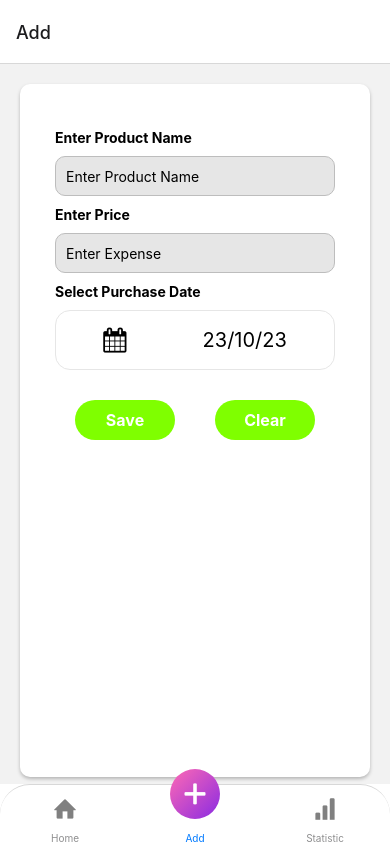
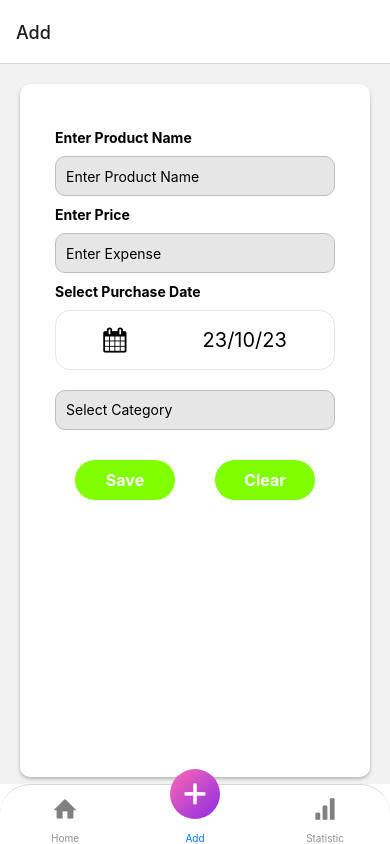
Before and after one commit to SidNem/Aarti-Sangraha, a React Native app: screen /Add in a window 390 px wide. Built offline with nearby package versions, Linux system fonts and the light colour scheme.

Commit message:
done icon

```diff
--- a/screens/Add_Expense.js
+++ b/screens/Add_Expense.js
@@ -7,20 +7,24 @@ import {
   TouchableWithoutFeedback,
   TextInput,
   TouchableOpacity,
+  FlatList,
 } from "react-native";
 import { LinearGradient } from "expo-linear-gradient";
 
-import AsyncStorage from '@react-native-async-storage/async-storage';
+import AsyncStorage from "@react-native-async-storage/async-storage";
 
-import { useNavigation } from '@react-navigation/native';
+import { useNavigation } from "@react-navigation/native";
 
 import { FontAwesome5 } from "react-native-vector-icons";
 import { FontAwesome } from "@expo/vector-icons";
 import DateTimePicker from "@react-native-community/datetimepicker";
 
+import { MaterialCommunityIcons } from "@expo/vector-icons";
+import { MaterialIcons } from "@expo/vector-icons";
+
+import { Ionicons } from "@expo/vector-icons";
 
 const Add_Expense = () => {
-
   const navigation = useNavigation();
   const [expense, setExpense] = useState("");
   const [productName, setProductName] = useState("");
@@ -32,6 +36,67 @@ const Add_Expense = () => {
 
   const [productNameError, setProductNameError] = useState("");
   const [expenseError, setExpenseError] = useState("");
+
+  const [selectedCategory, setSelectedCategory] = useState("");
+
+  const [isModalVisible, setIsModalVisible] = useState(false);
+
+  const [textSelectCategory,setTextSelectCategory] = useState("Select Category");
+
+  const categories = [
+    {
+      name: "Food & Dining",
+      icon: <Ionicons name="fast-food" size={24} color="black" />,
+    },
+    {
+      name: "Groceries",
+      icon: <FontAwesome5 name="shopping-cart" size={24} color="black" />,
+    },
+    {
+      name: "Transportation",
+      icon: (
+        <MaterialIcons name="emoji-transportation" size={24} color="black" />
+      ),
+    },
+    {
+      name: "Housing",
+      icon: <FontAwesome5 name="house-damage" size={24} color="black" />,
+    },
+    {
+      name: "Health & Medical",
+      icon: (
+        <MaterialCommunityIcons
+          name="hospital-box-outline"
+          size={24}
+          color="black"
+        />
+      ),
+    },
+    {
+      name: "Clothing & Accessories",
+      icon: <FontAwesome5 name="tshirt" size={24} color="black" />,
+    },
+    {
+      name: "Education",
+      icon: (
+        <MaterialCommunityIcons name="book-education" size={24} color="black" />
+      ),
+    },
+    {
+      name: "Gifts & Donations",
+      icon: <FontAwesome5 name="gift" size={24} color="black" />,
+    },
+    {
+      name: "Travel",
+      icon: <MaterialIcons name="explore" size={24} color="black" />,
+    },
+    {
+      name: "Miscellaneous",
+      icon: (
+        <MaterialIcons name="miscellaneous-services" size={24} color="black" />
+      ),
+    },
+  ];
 
   const showStartDatePicker = () => {
     setShowPurchaseDate(true);
@@ -51,7 +116,8 @@ const Add_Expense = () => {
   };
   const saveExpense = async () => {
     // Check if expense is greater than balance
-    const existingBalance = parseFloat(await AsyncStorage.getItem('balance')) || 0;
+    const existingBalance =
+      parseFloat(await AsyncStorage.getItem("balance")) || 0;
     const expenseAmount = parseFloat(expense);
     if (expenseAmount > existingBalance) {
       alert("Expense cannot exceed available balance");
@@ -83,7 +149,7 @@ const Add_Expense = () => {
     // Saving the expense object
     try {
       // Get existing expenses from AsyncStorage
-      const existingExpenses = await AsyncStorage.getItem('expenses');
+      const existingExpenses = await AsyncStorage.getItem("expenses");
       let expensesArray = [];
       if (existingExpenses !== null) {
         // Parse existing expenses if they exist
@@ -92,16 +158,16 @@ const Add_Expense = () => {
       // Add the new expense to the array
       expensesArray.unshift(newExpense);
       // Store the updated array back to AsyncStorage
-      await AsyncStorage.setItem('expenses', JSON.stringify(expensesArray));
+      await AsyncStorage.setItem("expenses", JSON.stringify(expensesArray));
       // Update the state with the new expenses
       setSavedExpenses(expensesArray);
 
       // Update balance
       const updatedBalance = existingBalance - expenseAmount;
       console.log(updatedBalance);
-      await AsyncStorage.setItem('balance', updatedBalance.toString());
+      await AsyncStorage.setItem("balance", updatedBalance.toString());
     } catch (error) {
-      console.error('Error saving expense:', error);
+      console.error("Error saving expense:", error);
     }
 
     // Clearing fields
@@ -109,9 +175,27 @@ const Add_Expense = () => {
     setExpense("");
     setPurchaseDate(new Date());
 
-    navigation.navigate('Home');
+    navigation.navigate("Home");
   };
 
+  const renderItem = ({ item }) => (
+    <View style={styles.cardContainer}>
+      <View style={styles.cardFlat}>
+        <TouchableOpacity
+          style={styles.categoryItem}
+          onPress={() => {
+            setSelectedCategory(item.icon);
+            setTextSelectCategory(item.name);
+            console.log(item.name);
+            setIsModalVisible(false);
+          }}
+        >
+          <Text style={styles.categoryName}>{item.name}</Text>
+          {item.icon}
+        </TouchableOpacity>
+      </View>
+    </View>
+  );
 
   return (
     <View style={styles.card}>
@@ -137,6 +221,24 @@ const Add_Expense = () => {
         <TouchableOpacity style={styles.calender} onPress={showStartDatePicker}>
           <FontAwesome name="calendar" size={25} color="black" />
           <Text style={styles.buttonText}>{formatDate(PurchaseDate)}</Text>
+        </TouchableOpacity>
+
+        <TouchableOpacity
+          onPress={() => {
+            setIsModalVisible(true);
+            setTextSelectCategory(`${selectedCategory}`);
+          }}
+          style={{
+            height: 40,
+            borderWidth: 1,
+            borderRadius: 10,
+            padding: 10,
+            marginTop: 20,
+            borderColor: "#BDBDBD",
+            backgroundColor: "#E6E6E6",
+          }}
+        >
+          <Text>{textSelectCategory}</Text>
         </TouchableOpacity>
 
         {showPurchaseDate && (
@@ -165,6 +267,39 @@ const Add_Expense = () => {
           </TouchableOpacity>
         </View>
       </View>
+
+      <Modal
+        transparent={true}
+        visible={isModalVisible}
+        animationType="fade"
+        onRequestClose={() =>{ setTextSelectCategory("Select Category"); setIsModalVisible(false);}
+           } >
+        <View style={styles.modalContainer}>
+          <LinearGradient
+            colors={["#FF69B4", "#8A2BE2"]}
+            style={styles.modalHeaderGradient}
+            start={{ x: 0, y: 0 }}
+            end={{ x: 1, y: 1 }}
+          >
+            <View style={styles.modalHeader}>
+              <Text style={styles.modalTitle}>Select Categories</Text>
+              <TouchableWithoutFeedback
+                onPress={() => setIsModalVisible(false)}
+              >
+                <FontAwesome5
+                  name="times"
+                  style={[styles.modalClose, { fontSize: 24 }]}
+                />
+              </TouchableWithoutFeedback>
+            </View>
+          </LinearGradient>
+          <FlatList
+            data={categories}
+            renderItem={renderItem}
+            keyExtractor={(item) => item.name}
+          />
+        </View>
+      </Modal>
     </View>
   );
 };
@@ -281,5 +416,57 @@ const styles = StyleSheet.create({
     fontSize: 16,
     fontWeight: "bold",
   },
+  modalContainer: {
+    flex: 1,
+    backgroundColor: "rgba(0, 0, 0, 0.9)",
+    justifyContent: "flex-start", // Change to 'flex-start' to position the content at the top
+  },
+  modalHeader: {
+    flexDirection: "row",
+    justifyContent: "space-between",
+    padding: 10,
+  },
+  modalHeaderGradient: {
+    borderBottomLeftRadius: 0,
+    borderBottomRightRadius: 0,
+  },
+  modalTitle: {
+    fontSize: 20,
+    color: "#fff",
+    fontWeight: "bold",
+  },
+  modalClose: {
+    color: "#fff",
+    marginRight: 15,
+  },
+  cardContainer: {
+    marginHorizontal: 20,
+    marginTop: 10,
+  },
+  cardFlat: {
+    backgroundColor: "#ffffff",
+    borderRadius: 8,
+    padding: 20,
+    elevation: 5,
+    shadowColor: "#000",
+    shadowOffset: { width: 0, height: 2 },
+    shadowOpacity: 0.25,
+    shadowRadius: 4,
+    width: "100%", // Adjust the width as needed
+    marginBottom: 10,
+    flexDirection: "row",
+  },
+
+  categoryItem: {
+    flexDirection: "row",
+    flex:1,
+    justifyContent: "space-between",
+    padding: 5,
+    borderBottomWidth: 1,
+    borderBottomColor: "#ccc",
+  },
+  categoryName: {
+    fontSize: 18,
+  },
 });
 export default Add_Expense;
```
